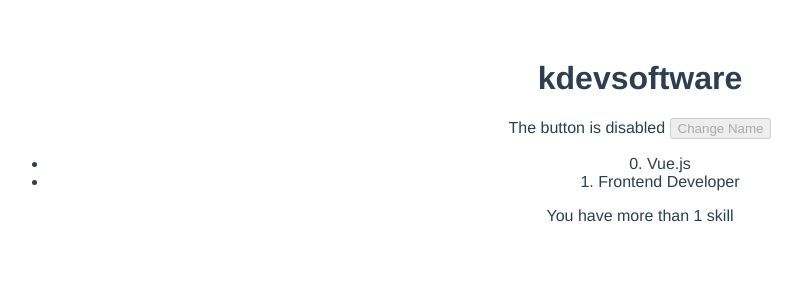
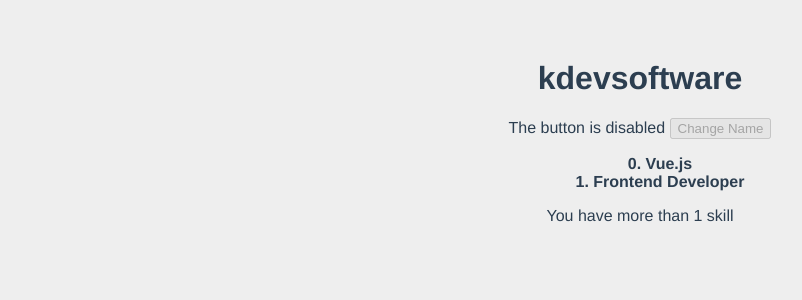
Before and after one commit to gktaj/vue2-checking, a Vue app: page / in a window 1280 px wide. Shown: the top 300 px of the page, without its empty margins (0-802 px from the left). Built offline with nearby package versions, Linux system fonts and the light colour scheme.

Commit message:
linking to an external stylesheet in vue

```diff
--- a/src/App.vue
+++ b/src/App.vue
@@ -15,7 +15,7 @@
 }
 </script>
 
-<style scoped>
+<style>
 body {
   background-color: #eeeeee;
 }
--- /dev/null
+++ b/src/components/Skills.css
@@ -0,0 +1,7 @@
+ul {
+  list-style-type: none;
+}
+
+li {
+  font-weight: bold;
+}
--- a/src/components/Skills.vue
+++ b/src/components/Skills.vue
@@ -33,3 +33,6 @@
   props: {}
 };
 </script>
+
+<style src="./Skills.css" scoped>
+</style>
```
